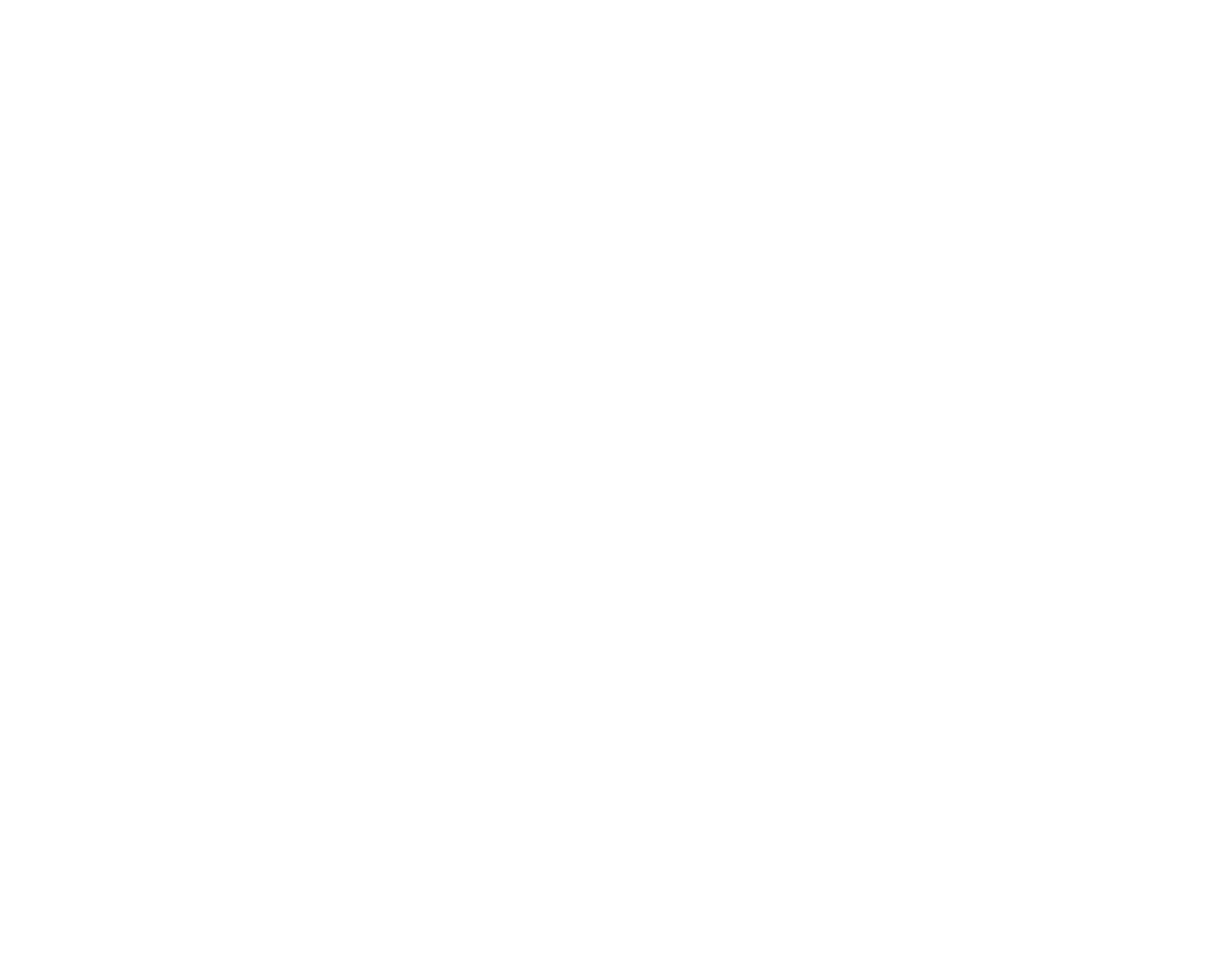
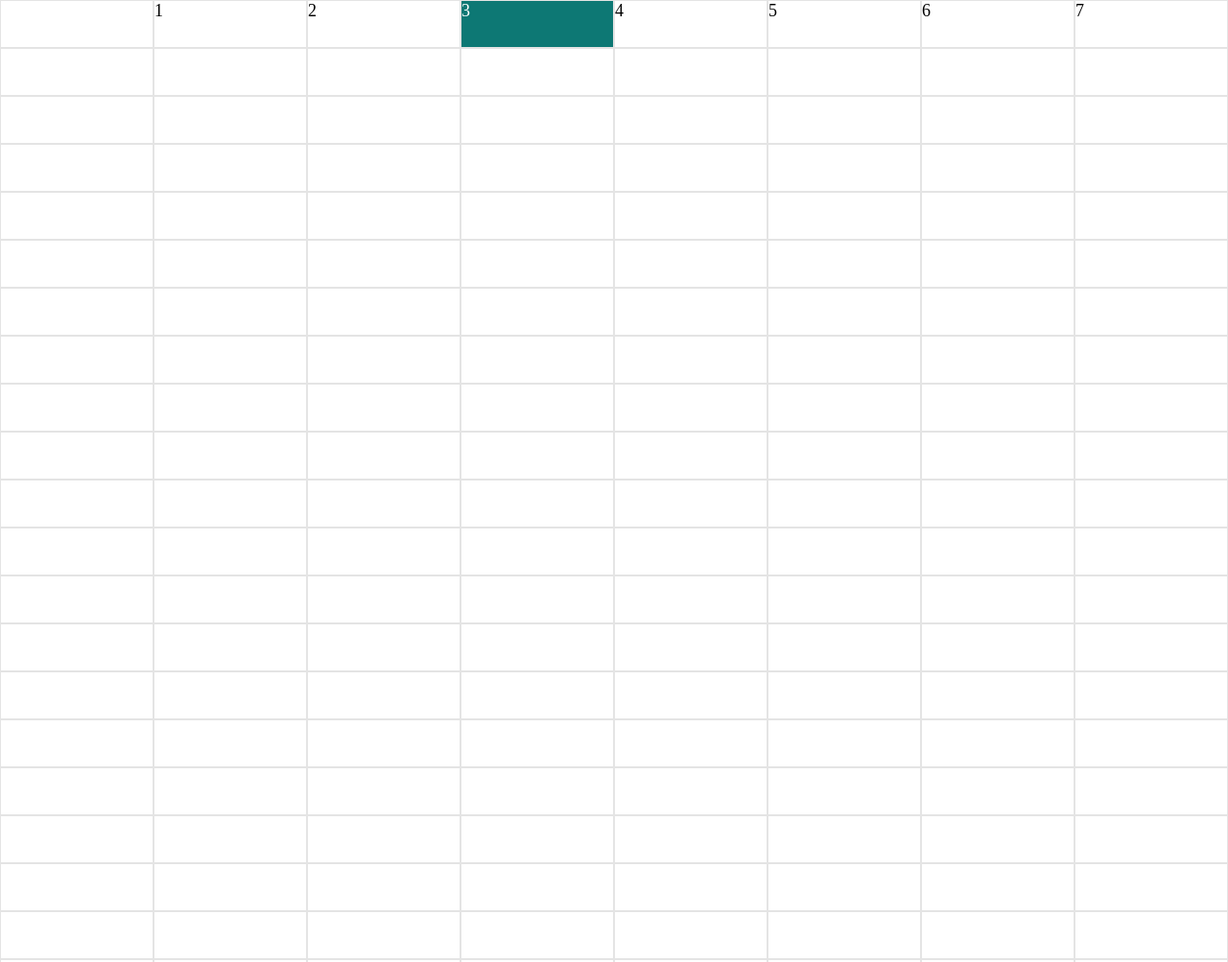
Before and after one commit to BriedyteE/calendar, a plain HTML site: page index.html in a window 1280 px wide. Shown: the top 1003 px of the page at 96% size. Before the commit the page ends 800 px from the top, so only its background shows below. Drawn offline with Linux system fonts and the light colour scheme.

Commit message:
Created week grid (#3)

```diff
--- /dev/null
+++ b/calendar.js
@@ -0,0 +1,22 @@
+const weekGrid = document.getElementById("week-grid");
+const currentDate = new Date();
+
+const renderWeekView = () => {
+  const dayColumns = [...Array(8).keys()];
+  const hourCells = [...Array(25).keys()];
+  const currentWeekDay = currentDate.getDay();
+
+  dayColumns.forEach((columnIndex) => {
+    const isCurrentDay = currentWeekDay === columnIndex;
+    const dayColumn = weekGrid.appendChild(document.createElement("div"));
+
+    hourCells.forEach((cellIndex) => {
+      const hourCell = dayColumn.appendChild(document.createElement("div"));
+      hourCell.textContent = columnIndex && cellIndex === 0 ? columnIndex : "";
+      hourCell.className =
+        cellIndex === 0 && isCurrentDay ? "cell current-day-header" : "cell";
+    });
+  });
+};
+
+renderWeekView();
--- a/index.html
+++ b/index.html
@@ -13,5 +13,9 @@
     <link rel="stylesheet" href="reset.css" media="screen" />
     <link rel="stylesheet" href="main.css" media="screen" />
   </head>
-  <body></body>
+  <body>
+    <div id="week-grid"></div>
+  </body>
+
+  <script src="/calendar.js"></script>
 </html>
--- a/main.css
+++ b/main.css
@@ -5,8 +5,12 @@
   --primary-color: #0d7874;
   --primary-lighter-color: #679289;
   --secondary-color: #f4c095;
+  --white-color: #fefefe;
+  --border-color: #e4e4e4;
   --black-color: #071e22;
   --error-color: #ee2e31;
+  --thin-border: 1px solid var(--border-color);
+  --border-radius: 5px;
   font-size: 18px;
 }
 
@@ -44,3 +48,26 @@ a {
 a:hover {
   text-decoration: underline;
 }
+
+/* WEEK GRID
+-------------------------------------------------------------------  */
+#week-grid {
+  display: grid;
+  grid-template-columns: repeat(8, 1fr);
+}
+
+.day-column {
+  display: flex;
+  flex-direction: column;
+  border: var(--thin-border);
+}
+
+.cell {
+  border: var(--thin-border);
+  height: 50px;
+}
+
+.cell.current-day-header {
+  background-color: var(--primary-color);
+  color: var(--white-color);
+}
```
